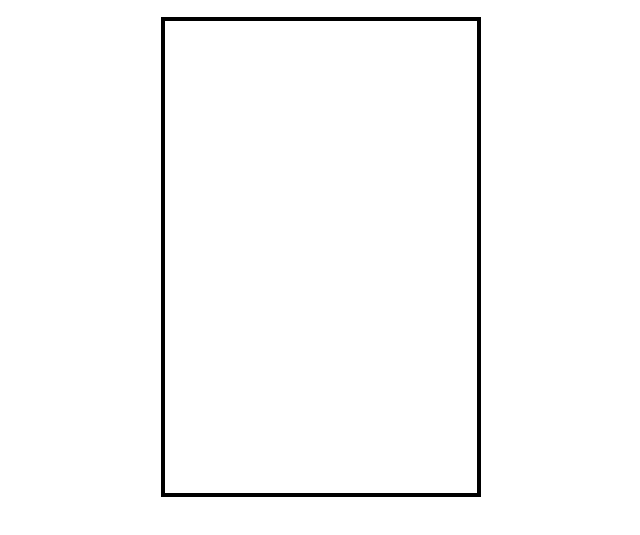
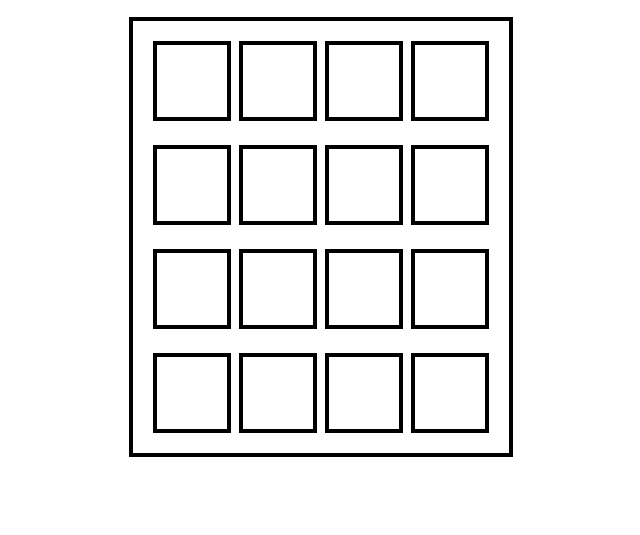
Before and after one commit to bassem931/odin-calculator, a website: page src/html/index.html in a window 1280 px wide. Shown: the part 63-598 px from the top of the page, without its empty margins (319-959 px from the left). Drawn offline with Linux system fonts and the light colour scheme.

Commit message:
feat(styling): complete basic calculator design

```diff
--- a/src/html/index.html
+++ b/src/html/index.html
@@ -19,8 +19,36 @@
     <header>
         <h1 class="text-center m-5 font text-4xl">JS calculator</h1>
     </header>
+
     <div class="flex justify-center">
-        <section class="calculator-body border-4 border-black w-3/12 h-[60vh] flex "></section>
+        <section
+            class="calculator-body border-4 border-black w-48 sm:w-96 h-fit flex flex-col gap-3 sm:gap-6 p-3 sm:p-5">
+            <div class="flex flex-row gap-1 sm:gap-2">
+                <div class="border-4 border-black size-10 sm:size-20"></div>
+                <div class="border-4 border-black size-10 sm:size-20"></div>
+                <div class="border-4 border-black size-10 sm:size-20"></div>
+                <div class="border-4 border-black size-10 sm:size-20"></div>
+            </div>
+            <div class="flex flex-row gap-1 sm:gap-2">
+                <div class="border-4 border-black size-10 sm:size-20"></div>
+                <div class="border-4 border-black size-10 sm:size-20"></div>
+                <div class="border-4 border-black size-10 sm:size-20"></div>
+                <div class="border-4 border-black size-10 sm:size-20"></div>
+            </div>
+            <div class="flex flex-row gap-1 sm:gap-2">
+                <div class="border-4 border-black size-10 sm:size-20"></div>
+                <div class="border-4 border-black size-10 sm:size-20"></div>
+                <div class="border-4 border-black size-10 sm:size-20"></div>
+                <div class="border-4 border-black size-10 sm:size-20"></div>
+            </div>
+            <div class="flex flex-row gap-1 sm:gap-2">
+                <div class="border-4 border-black size-10 sm:size-20"></div>
+                <div class="border-4 border-black size-10 sm:size-20"></div>
+                <div class="border-4 border-black size-10 sm:size-20"></div>
+                <div class="border-4 border-black size-10 sm:size-20"></div>
+            </div>
+    </div>
+    </section>
     </div>
 
 </body>
```
Also changed, not shown: src/css/output.css.
